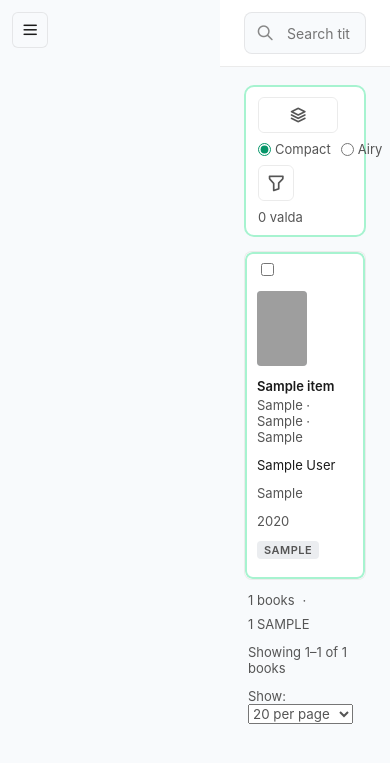
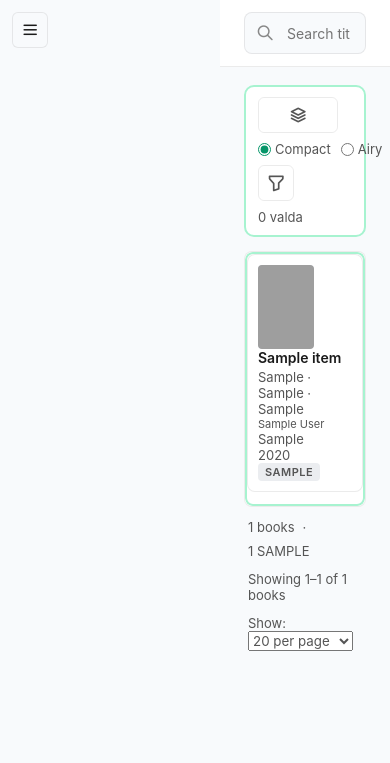
Before and after one commit to cgillinger/colophon, a Flask app: page /metadata/bulk in a window 390 px wide. Shown: the top 763 px of the page. Run offline with Flask 3, Linux system fonts and the light colour scheme; tables that the repository leaves empty hold one stand-in row (values such as "Sample post"); parts of the project's set-up code (start-up, migrations or seed data) failed here and were passed over; some libraries are stand-ins or nearby versions; grey boxes are pictures that could not be loaded.

Commit message:
feat(layout): responsive mobile + modal fullscreen (fas 3)
@media ≤900px:
- Sidebar already off-canvas (fas 2). Container loses 4K cap.
- Filter row wraps more compactly.

@media ≤600px (small phones):
- Shelf: forced 2-column grid (was auto-fill landing on 1 column).
- Series: 1 column.
- Table → card layout: rows become 2-col grid (cover thumbnail + meta
  stacked: title / author / genre / year / file type). Checkboxes
  hidden (long-press for selection isn't a workflow we have).
- All modals fullscreen: no padding/border-radius, fill viewport.
- Modal grid (cover + form) stacks vertically. Modal actions sticky
  at the bottom for thumb-zone reach.
- Pagination stacks vertically.

Bottom-tab navigation deliberately not added — the sidebar hamburger
covers primary navigation cleanly enough.

Co-Authored-By: Claude Opus 4.7 (1M context) <noreply@anthropic.com>

```diff
--- a/app/static/css/bulk_metadata.css
+++ b/app/static/css/bulk_metadata.css
@@ -148,6 +148,100 @@
             }
             .sidebar-toggle { display: inline-flex; }
             .topbar-inner { padding-left: 60px; }
+            /* Container loses its 4K-cap on mobile — fill the viewport. */
+            .container { padding: 12px 12px 32px; max-width: none; }
+            /* Toolbar wraps more compactly */
+            .filter-row { gap: 6px; padding: 8px 0; flex-wrap: wrap; }
+        }
+
+        /* === Mobile-specific: <=600px ====================================
+           Smaller phones. Hyllvy → 2 columns, Tabell → card layout, Modal
+           fullscreen. Bottom-tab navigation isn't added (the sidebar
+           hamburger covers primary nav cleanly enough for now). */
+        @media (max-width: 600px) {
+            /* Shelf: force 2 columns regardless of cover-width */
+            #gridView {
+                grid-template-columns: repeat(2, 1fr) !important;
+                gap: 14px 10px;
+                padding: 12px 0;
+            }
+            /* Series view grid */
+            .series-grid { grid-template-columns: 1fr !important; }
+
+            /* Table → cards. Hide headers; rows become rectangular cards
+               with cover thumbnail on left, title/byline/meta stacked. */
+            #bookTable, #bookTable thead, #bookTable tbody,
+            #bookTable tr, #bookTable td, #bookTable th { display: block; }
+            #bookTable thead { display: none; }
+            #bookTable tbody tr {
+                display: grid;
+                grid-template-columns: 56px 1fr;
+                gap: 10px;
+                padding: 10px;
+                margin-bottom: 8px;
+                border-radius: 8px;
+                background: var(--bg-primary);
+                border: 1px solid var(--border-light);
+            }
+            #bookTable tbody td {
+                padding: 0 !important;
+                border: none !important;
+                font-size: 12px;
+            }
+            /* Hide checkbox + cover-td (we re-render cover in grid area).
+               Keep tr clickable via existing onclick on cells. */
+            #bookTable tbody td:nth-child(1) { display: none; }
+            #bookTable tbody td:nth-child(2) {
+                grid-row: 1 / span 6;
+            }
+            #bookTable tbody td:nth-child(2) .cover {
+                width: 56px; height: 84px;
+            }
+            #bookTable tbody td:nth-child(2) .cover img {
+                width: 100%; height: 100%; object-fit: cover; border-radius: 3px;
+            }
+            #bookTable tbody td:nth-child(3) .book-title {
+                font-size: 14px; font-weight: 600;
+            }
+            #bookTable tbody td:nth-child(4),
+            #bookTable tbody td:nth-child(5),
+            #bookTable tbody td:nth-child(6) {
+                color: var(--text-secondary);
+                font-size: 11px;
+            }
+            #bookTable tbody td.ext-cell {
+                text-align: left;
+            }
+
+            /* Modals: fullscreen on small phones */
+            #bookModal, #seriesModal, #batchModal,
+            #bulkResultModal, #duplicatesModal {
+                padding: 0 !important;
+            }
+            .modal-box, .series-modal-box {
+                width: 100% !important;
+                height: 100vh !important;
+                max-width: none !important;
+                max-height: 100vh !important;
+                border-radius: 0 !important;
+                border: none !important;
+            }
+            /* Modal grid stacks vertically: cover above meta */
+            .modal-grid {
+                grid-template-columns: 1fr !important;
+            }
+            .modal-cover { max-width: 200px; margin: 0 auto; }
+            /* Modal actions stick to the bottom */
+            .modal-actions {
+                position: sticky;
+                bottom: 0;
+                background: var(--bg-primary);
+                padding: 10px;
+                border-top: 1px solid var(--border-light);
+                margin: 12px -16px -16px;
+            }
+            /* Pagination stacks */
+            #paginationBar { flex-direction: column; gap: 8px; align-items: flex-start; }
         }
 
         /* Global keyboard focus ring — visible only when reached via keyboard
```
